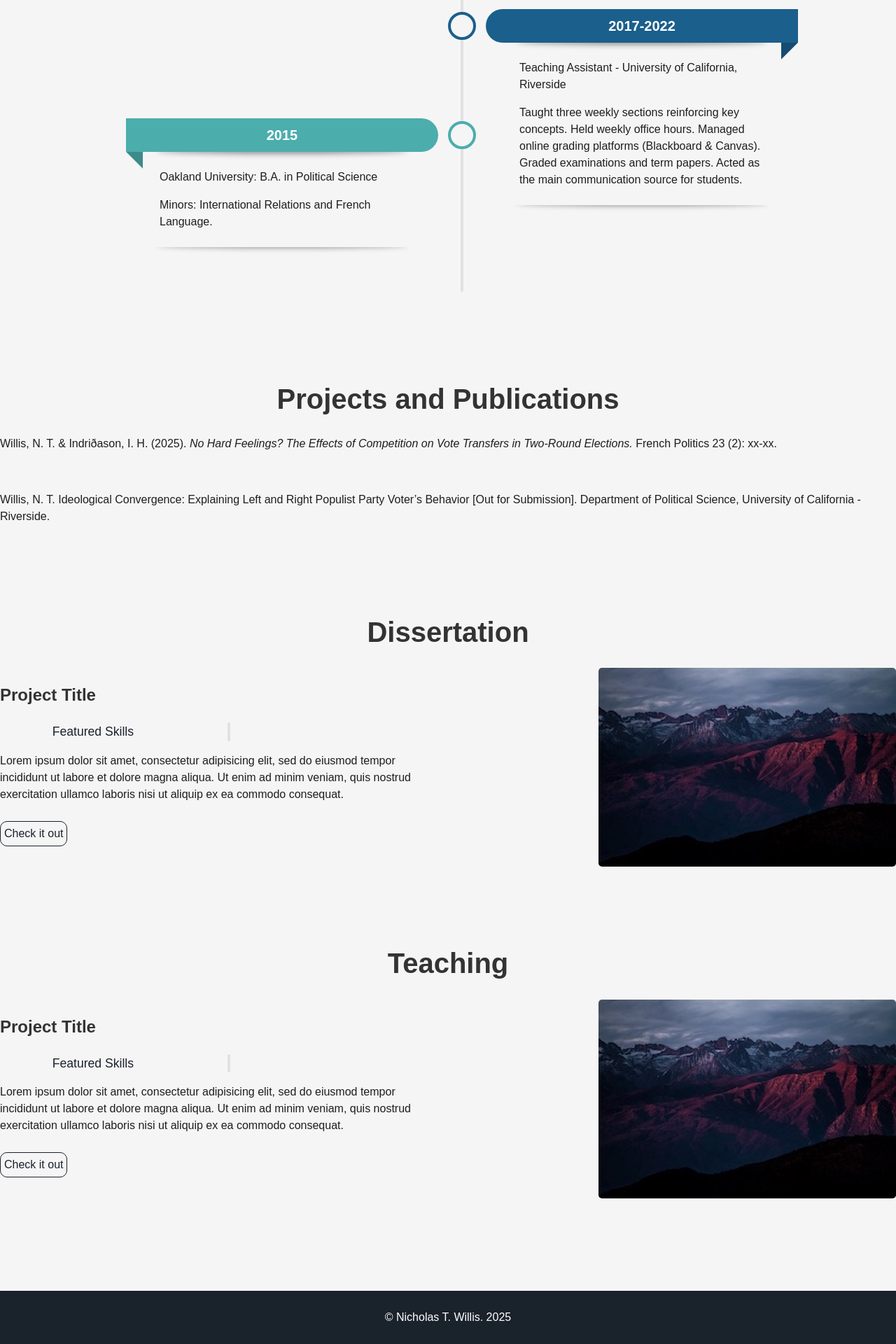
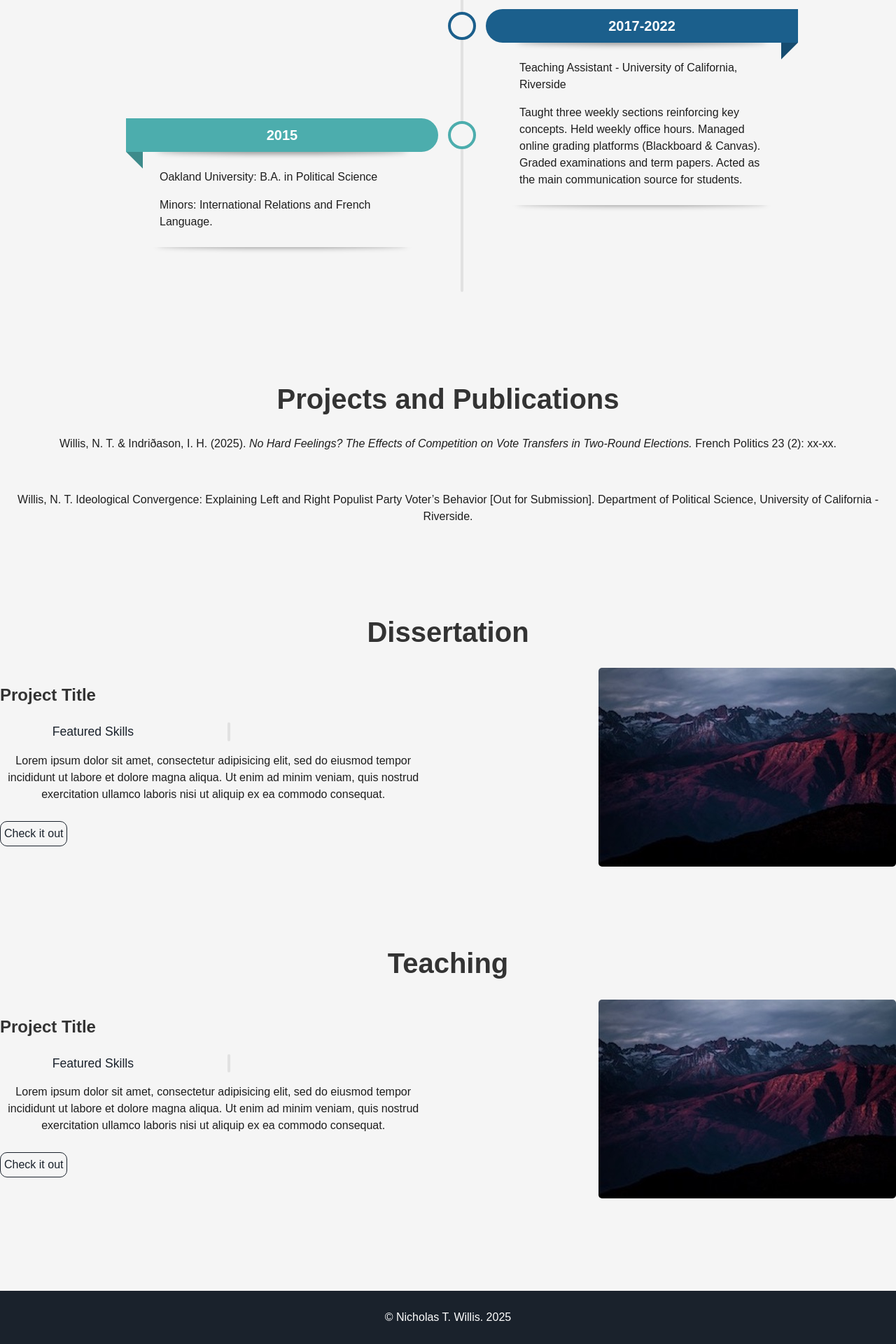
Before and after one commit to SimplyWillis/nicholastwillis, a Jekyll site: the page built from index.html, in a window 1280 px wide. Shown: the part 1999-3919 px from the top of the page at 70% size. Built offline with Jekyll 4.4.1, drawn with Linux system fonts in a browser that asks for light colours.

Commit message:
Update projectsandpublications.html

```diff
--- a/_includes/projectsandpublications.html
+++ b/_includes/projectsandpublications.html
@@ -1,6 +1,8 @@
 <head>
   <style>
-
+p {
+  text-align: center;
+}
 </style>
 </head>
 
```
